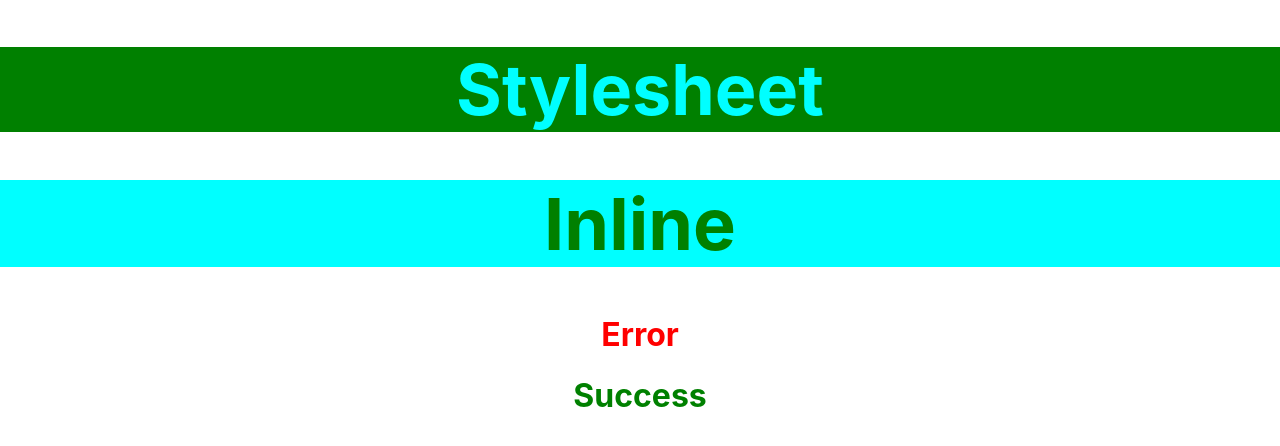
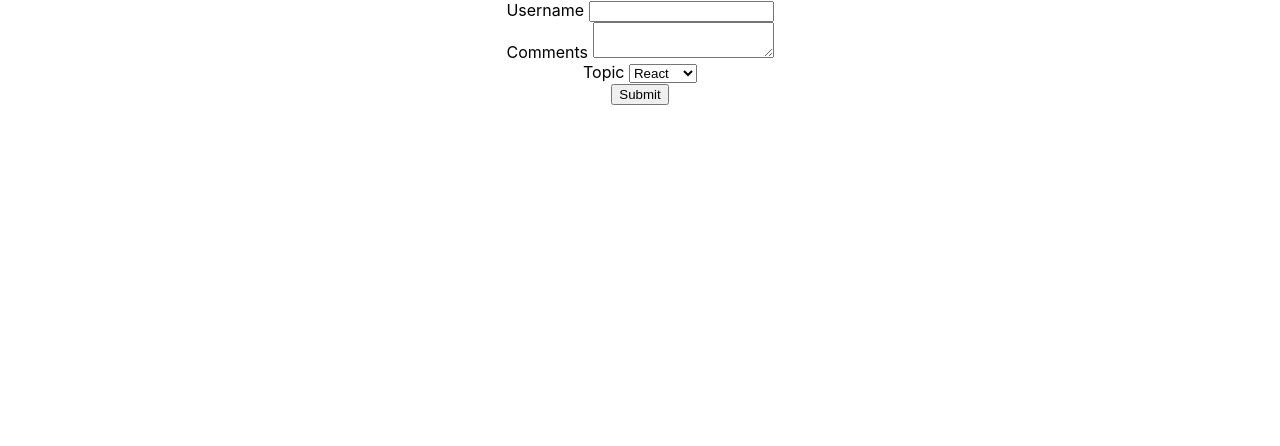
Before and after one commit to m6code/reactjs_tutorial_for_beginners_youtube, a React (Create React App) app in the folder hello-world/: page / in a window 1280 px wide. Shown: the top 446 px of the page. Built offline with nearby package versions, Linux system fonts and the light colour scheme.

Commit message:
Basics of Form Handling

```diff
--- a/hello-world/src/App.js
+++ b/hello-world/src/App.js
@@ -35,6 +35,8 @@ import Inline from './components/Inline';
 import './appStyles.css';
 // Module css stylesheet import
 import styles from './appStyles.module.css';
+// eslint-disable-next-line
+import Form from './components/Form';
 
 // function App() {
 //   return (
@@ -49,11 +51,13 @@ class App extends Component{
     return (
       <div className="App">
 
-      <Stylesheet primary={true}/>
+      <Form/>
+
+      {/* <Stylesheet primary={true}/>
       <Inline/>
       <h1 className='error'>Error</h1>
       <h1 className={styles.success}>Success</h1>
-      {/* <NameList/>
+      <NameList/>
 
       <UserGreeting />
       <ParentComponent/>
--- /dev/null
+++ b/hello-world/src/components/Form.js
@@ -0,0 +1,71 @@
+import React from 'react'
+
+class Form extends React.Component {
+
+	constructor(props) {
+		super(props)
+
+		this.state = {
+			username: "",
+			comments: "",
+			topic: 'react',
+		}
+	}
+
+	handleUsernameChange = (event) => {
+ 		this.setState({
+ 			username: event.target.value,
+ 		})
+	}
+
+	handleCommentsChange = (event) => {
+		this.setState({
+			comments: event.target.value,
+		})
+	}
+
+	handleTopicChange = (event) => {
+		this.setState({
+			topic: event.target.value
+		})
+	}
+
+	handleSubmit = (event) =>{
+
+		alert(` Name: ${this.state.username} \n Comment: ${this.state.comments}\n Topic: ${this.state.topic}`)
+		event.preventDefault()
+	}
+
+	render() {
+		return (
+			<form onSubmit={this.handleSubmit}>
+				<div>
+					<label>Username  </label>
+					<input
+						type='text'
+						value={this.state.username}
+						onChange={this.handleUsernameChange}/>
+				</div>
+
+				<div>
+					<label>Comments   </label>
+					<textarea
+						value={this.state.comments}
+						onChange={this.handleCommentsChange}></textarea>
+				</div>
+
+				<div>
+					<label>Topic </label>
+					<select value={this.state.topic} onChange={this.handleTopicChange}>
+						<option value="react">React</option>
+						<option value="angular">Angular</option>
+						<option value="vue">Vue</option>
+					</select>
+				</div>
+				<button type="submit">Submit</button>
+			</form>
+		)
+	}
+}
+
+export default Form
```
Also changed, not shown: 1 other file (tests, documents, lock files or other folders).
